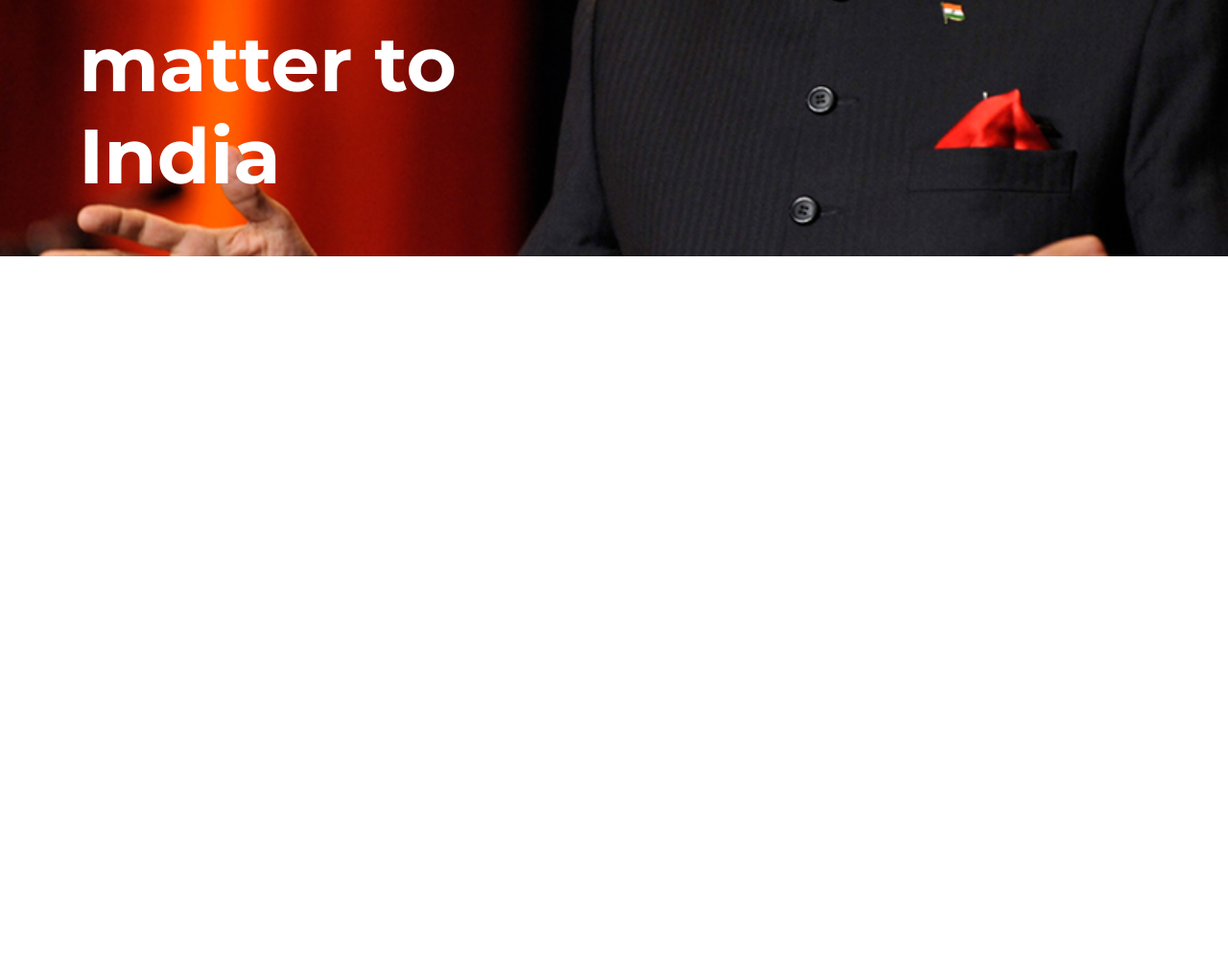
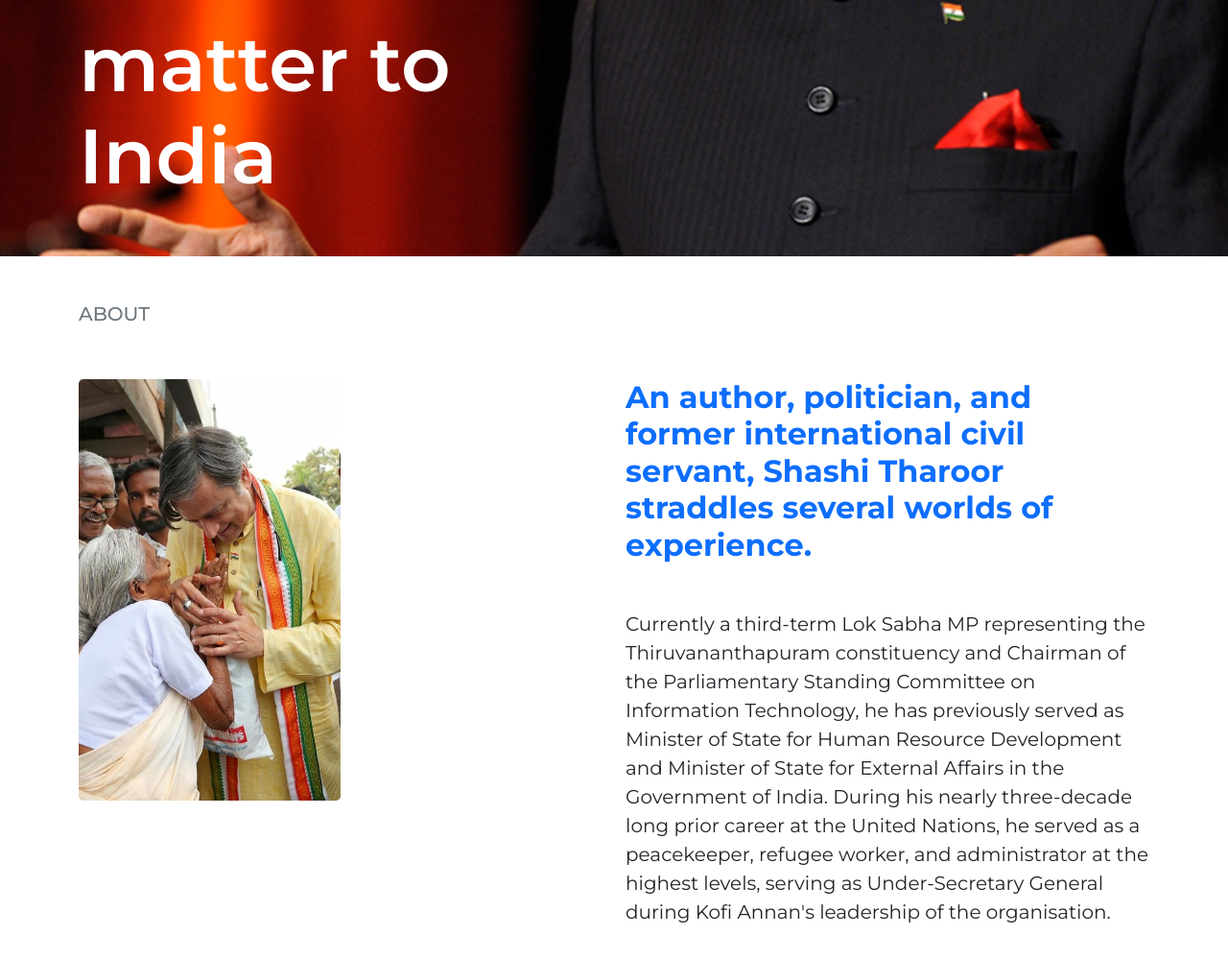
Before and after one commit to anandhanedom/gatsby-bootstrap-template, a Gatsby site: page / in a window 1280 px wide. Shown: the part 533-1532 px from the top of the page at 96% size. Before the commit the page ends 800 px from the top, so only its background shows below. Built offline with nearby package versions, Linux system fonts and the light colour scheme; Gatsby itself is replaced by a stand-in of ours.

Commit message:
feat: till now

```diff
--- a/gatsby-config.js
+++ b/gatsby-config.js
@@ -6,5 +6,5 @@
 
 module.exports = {
   /* Your site config here */
-  plugins: [`gatsby-plugin-sass`],
+  plugins: [`gatsby-plugin-sass`, `gatsby-plugin-image`, `gatsby-plugin-sharp`],
 };
--- a/package.json
+++ b/package.json
@@ -16,7 +16,10 @@
   "dependencies": {
     "bootstrap": "^5.1.0",
     "gatsby": "^3.11.1",
+    "gatsby-plugin-image": "^1.12.0",
     "gatsby-plugin-sass": "^4.12.0",
+    "gatsby-plugin-sharp": "^3.12.0",
+    "gatsby-source-filesystem": "^3.12.0",
     "node-sass": "^6.0.1",
     "react": "^17.0.1",
     "react-bootstrap": "^2.0.0-beta.5",
--- a/src/App.scss
+++ b/src/App.scss
@@ -2,13 +2,20 @@
 
 // Overwrite here
 $black: #000;
+$primary: #2976bb;
 
 $theme-colors: (
   "black": $black,
+  "primary": $primary,
 );
 
 body {
   font-family: "Montserrat", sans-serif;
 }
 
+// Hero
+.hero-caption {
+  font-weight: 600;
+}
+
 @import "bootstrap/dist/css/bootstrap.min.css";
--- /dev/null
+++ b/src/components/About/index.js
@@ -0,0 +1,50 @@
+import React from "react";
+import Container from "react-bootstrap/Container";
+import Row from "react-bootstrap/Row";
+import Col from "react-bootstrap/Col";
+import Section from "../Section";
+import { StaticImage } from "gatsby-plugin-image";
+
+const About = () => {
+  return (
+    <Section>
+      <Row className="mb-5">
+        <h2 className="h5 text-uppercase text-secondary">About</h2>
+      </Row>
+      <Row>
+        <Col sm={6}>
+          <StaticImage
+            src="../../assets/about1.jpg"
+            alt="shashi tharoor"
+            className="h-75 w-50 rounded-3"
+          />
+        </Col>
+        <Col sm={6}>
+          <div>
+            <h3 className="fw-bold h2 text-primary mb-5">
+              An author, politician, and former international civil servant,
+              Shashi Tharoor straddles several worlds of experience.
+            </h3>
+            {/* <div
+              style={{ height: "10px", width: "150px" }}
+              className="bg-info my-3"
+            ></div> */}
+            <p className="fs-5">
+              Currently a third-term Lok Sabha MP representing the
+              Thiruvananthapuram constituency and Chairman of the Parliamentary
+              Standing Committee on Information Technology, he has previously
+              served as Minister of State for Human Resource Development and
+              Minister of State for External Affairs in the Government of India.
+              During his nearly three-decade long prior career at the United
+              Nations, he served as a peacekeeper, refugee worker, and
+              administrator at the highest levels, serving as Under-Secretary
+              General during Kofi Annan's leadership of the organisation.
+            </p>
+          </div>
+        </Col>
+      </Row>
+    </Section>
+  );
+};
+
+export default About;
--- a/src/components/Header/index.js
+++ b/src/components/Header/index.js
@@ -12,7 +12,7 @@
     <Navbar
       collapseOnSelect
       expand="lg"
-      bg="transparent"
+      bg="dark"
       variant="dark"
       fixed="top"
       className="main-header text-uppercase"
--- a/src/components/Hero/index.js
+++ b/src/components/Hero/index.js
@@ -11,9 +11,11 @@
       <Container>
         <Row>
           <Col xs={8} sm={9} md={6} className="vh-100 d-flex align-items-end">
-            <h1 className="display-1 text-white pb-5 fw-bold">
-              India matters to me and I would like to matter to India
-            </h1>
+            <div>
+              <h1 className="display-1 text-white pb-5 hero-caption">
+                India matters to me and I would like to matter to India
+              </h1>
+            </div>
           </Col>
         </Row>
       </Container>
--- /dev/null
+++ b/src/components/Section/index.js
@@ -0,0 +1,32 @@
+import React from "react";
+import Container from "react-bootstrap/Container";
+
+const Section = ({ children, variant = "light", fluid = false }) => {
+  const styles = {
+    backgroundColour: "",
+    textColour: "",
+  };
+
+  switch (variant) {
+    case "dark":
+      styles.backgroundColour = "bg-dark";
+      styles.textColour = "text-white";
+      break;
+
+    default:
+      styles.backgroundColour = "bg-white";
+      styles.textColour = "text-dark";
+      break;
+  }
+
+  return (
+    <section
+      style={{ paddingTop: "3rem", paddingBottom: "3rem" }}
+      className={`${styles.backgroundColour} ${styles.textColour}`}
+    >
+      <Container fluid={fluid}>{children}</Container>
+    </section>
+  );
+};
+
+export default Section;
--- a/src/pages/index.js
+++ b/src/pages/index.js
@@ -1,12 +1,13 @@
 import React from "react";
-
 import Layout from "../components/Layout";
 import Hero from "../components/Hero";
+import About from "../components/About";
 
 export default function Home() {
   return (
     <Layout>
       <Hero />
+      <About />
     </Layout>
   );
 }
```
Also changed, not shown: src/assets/about1.jpg (added), 1 other file.
